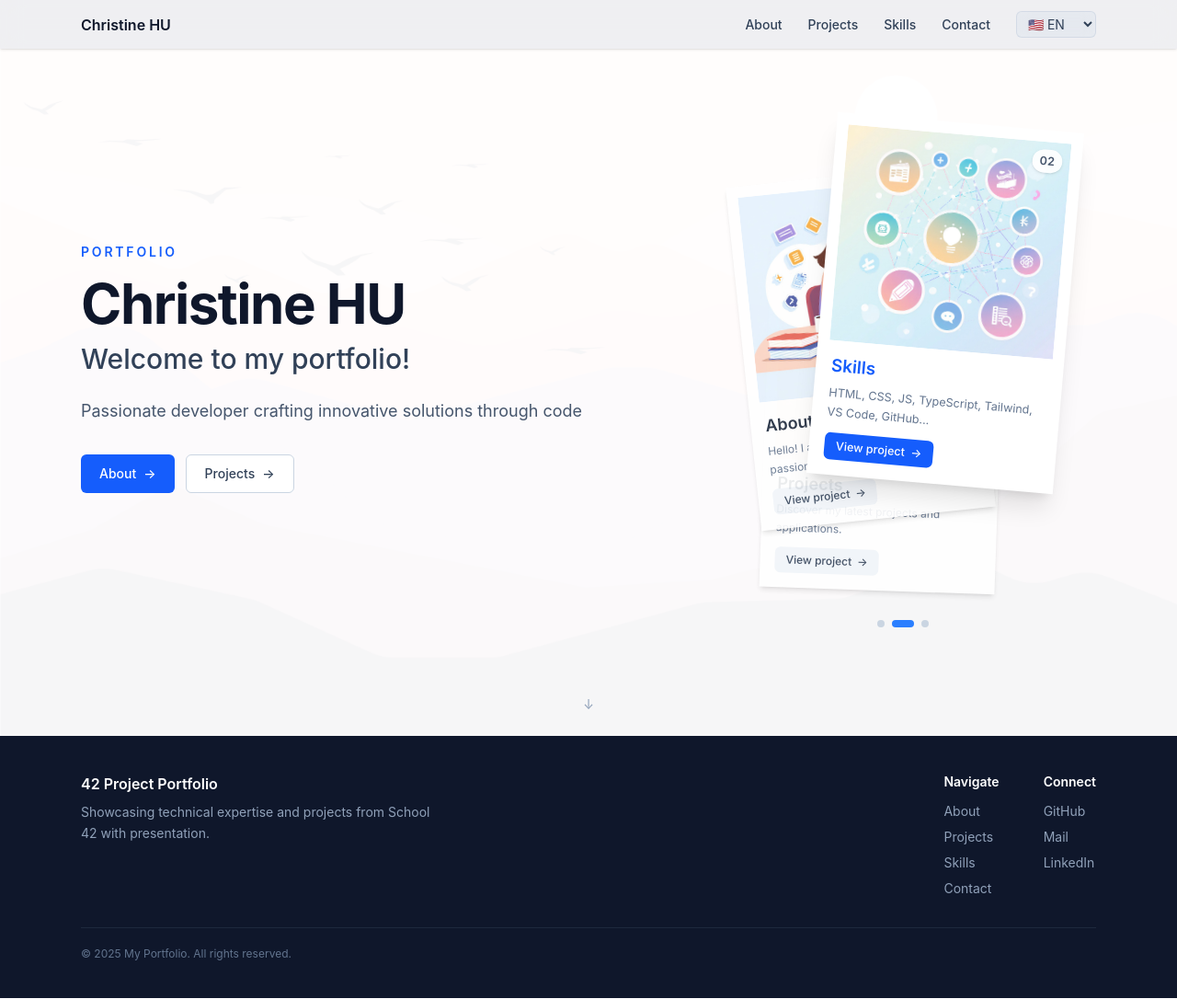
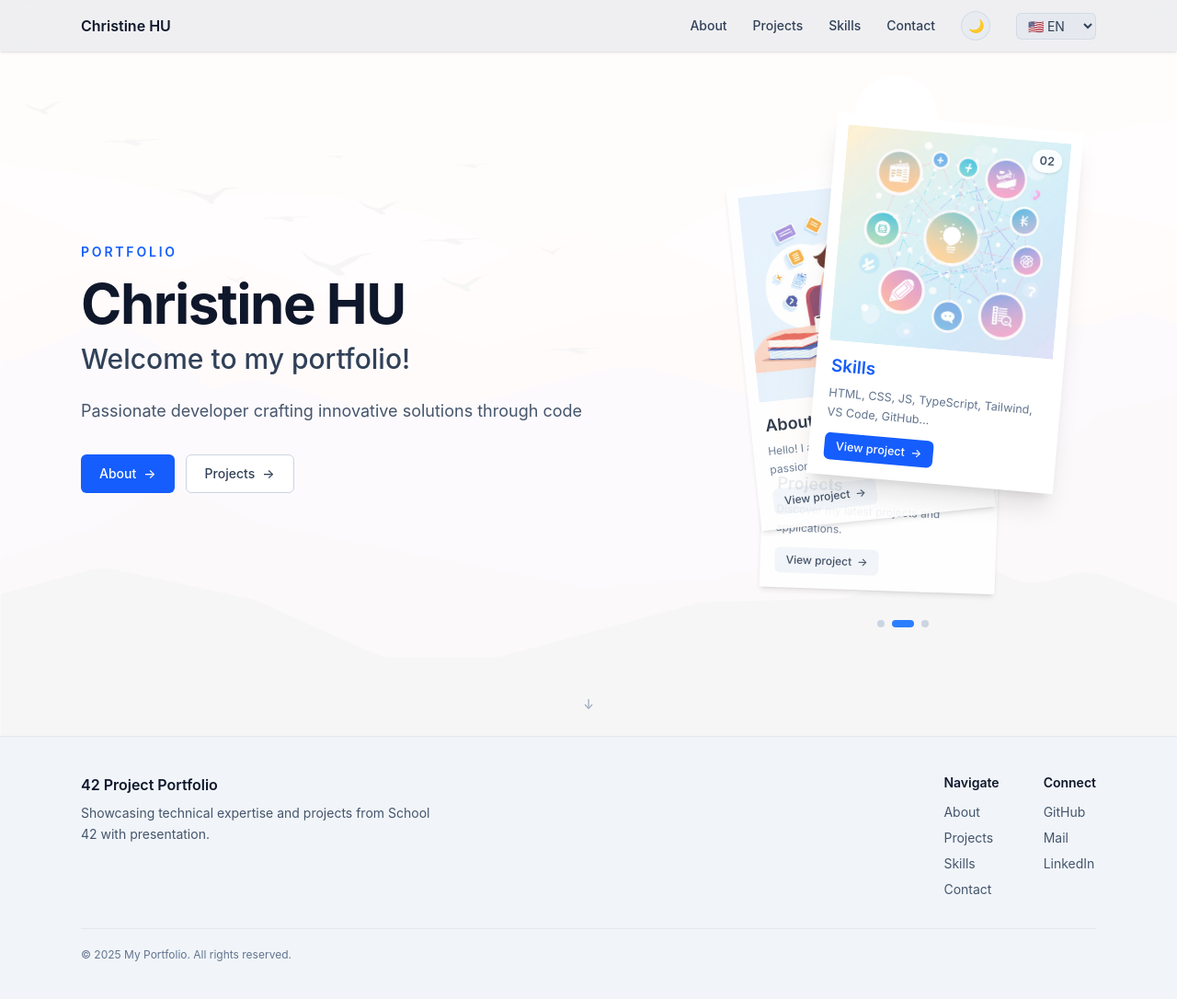
Before and after one commit to chrstnhu/my-portfolio, a React (Vite) app: page / in a window 1280 px wide. Shown: the whole page at 92% size. Built offline with nearby package versions, Linux system fonts and the light colour scheme.

Commit message:
add color theme mode (dark/light)

```diff
--- a/src/App.jsx
+++ b/src/App.jsx
@@ -55,7 +55,19 @@ function App() {
   }
 
   return (
-    <div className="flex min-h-screen flex-col">
+    <div
+      className="
+        flex
+        min-h-screen
+        flex-col
+        bg-white
+        text-slate-900
+        transition-colors
+        duration-300
+        dark:bg-slate-950
+        dark:text-slate-100
+      "
+    >
       <Header />
 
       <main className="flex-1">{renderPage()}</main>
--- a/src/components/Footer.jsx
+++ b/src/components/Footer.jsx
@@ -16,17 +16,38 @@ function Footer() {
     ["linkedin", "https://fr.linkedin.com/in/christine-hu-"],
   ];
 
-  const linkClass = "text-sm text-slate-400 transition-colors hover:text-white";
+  const linkClass = `
+    text-sm
+    text-slate-600
+    transition-colors
+    hover:text-blue-600
+    dark:text-slate-400
+    dark:hover:text-white
+  `;
 
   return (
-    <footer className="bg-slate-900 text-white">
+    <footer
+      className="
+        border-t
+        border-slate-200
+        bg-slate-100
+        text-slate-900
+        transition-colors
+        duration-300
+        dark:border-slate-800
+        dark:bg-slate-900
+        dark:text-white
+      "
+    >
       <div className="mx-auto max-w-6xl px-6 py-10">
         <div className="flex flex-col gap-8 sm:flex-row sm:justify-between">
           {/* Description */}
           <div className="max-w-sm">
-            <p className="mb-2 font-semibold">{t("footerTitle")}</p>
+            <p className="mb-2 font-semibold text-slate-900 dark:text-white">
+              {t("footerTitle")}
+            </p>
 
-            <p className="text-sm leading-relaxed text-slate-400">
+            <p className="text-sm leading-relaxed text-slate-600 dark:text-slate-400">
               {t("footerDescription")}
             </p>
           </div>
@@ -34,7 +55,7 @@ function Footer() {
           {/* Links */}
           <div className="flex gap-12">
             <nav className="flex flex-col gap-2">
-              <span className="mb-1 text-sm font-semibold text-white">
+              <span className="mb-1 text-sm font-semibold text-slate-900 dark:text-white">
                 {t("navigate")}
               </span>
 
@@ -46,7 +67,7 @@ function Footer() {
             </nav>
 
             <nav className="flex flex-col gap-2">
-              <span className="mb-1 text-sm font-semibold text-white">
+              <span className="mb-1 text-sm font-semibold text-slate-900 dark:text-white">
                 {t("connect")}
               </span>
 
@@ -67,8 +88,10 @@ function Footer() {
           </div>
         </div>
 
-        <div className="mt-8 border-t border-slate-800 pt-5">
-          <p className="text-xs text-slate-500">{t("copyright")}</p>
+        <div className="mt-8 border-t border-slate-200 pt-5 dark:border-slate-800">
+          <p className="text-xs text-slate-500 dark:text-slate-500">
+            {t("copyright")}
+          </p>
         </div>
       </div>
     </footer>
--- a/src/components/Header.jsx
+++ b/src/components/Header.jsx
@@ -1,7 +1,9 @@
 import { useLanguage } from "../context/LanguageContext";
+import { useTheme } from "../context/ThemeContext";
 
 function Header() {
   const { language, changeLanguage, t } = useLanguage();
+  const { darkMode, toggleDarkMode } = useTheme();
 
   const navigation = [
     ["about", "about"],
@@ -27,6 +29,10 @@ function Header() {
         text-slate-800
         shadow-sm
         backdrop-blur-md
+        transition-colors
+        duration-300
+        dark:bg-slate-900/70
+        dark:text-slate-200
       "
     >
       <div className="mx-auto flex max-w-6xl items-center justify-between px-6 py-3">
@@ -42,13 +48,15 @@ function Header() {
             duration-200
             hover:-translate-y-px
             hover:text-blue-600
+            dark:text-white
+            dark:hover:text-blue-400
           "
         >
           Christine HU
         </a>
 
         {/* Navigation */}
-        <nav className="flex items-center gap-5 sm:gap-7">
+        <nav className="flex items-center gap-3 sm:gap-7">
           {navigation.map(([key, labelKey]) => (
             <a
               key={key}
@@ -64,6 +72,8 @@ function Header() {
                 transition-colors
                 duration-200
                 hover:text-blue-600
+                dark:text-slate-300
+                dark:hover:text-blue-400
                 sm:block
               "
             >
@@ -81,10 +91,46 @@ function Header() {
                   transition-all
                   duration-200
                   group-hover:w-full
+                  dark:bg-blue-400
                 "
               />
             </a>
           ))}
+
+          {/* Dark mode toggle */}
+          <button
+            type="button"
+            onClick={toggleDarkMode}
+            aria-label={
+              darkMode ? "Switch to light mode" : "Switch to dark mode"
+            }
+            className="
+              flex
+              h-8
+              w-8
+              items-center
+              justify-center
+              rounded-full
+              border
+              border-slate-300/70
+              bg-slate-200/50
+              text-sm
+              transition-all
+              duration-200
+              hover:scale-105
+              hover:border-blue-300
+              hover:bg-slate-200/80
+              focus:outline-none
+              focus:ring-2
+              focus:ring-blue-500/50
+              dark:border-slate-600
+              dark:bg-slate-800/70
+              dark:hover:border-blue-400
+              dark:hover:bg-slate-700
+            "
+          >
+            {darkMode ? "☀️" : "🌙"}
+          </button>
 
           {/* Language */}
           <select
@@ -110,6 +156,11 @@ function Header() {
               focus:border-blue-500
               focus:ring-1
               focus:ring-blue-500
+              dark:border-slate-600
+              dark:bg-slate-800/70
+              dark:text-slate-200
+              dark:hover:border-blue-400
+              dark:hover:bg-slate-700
             "
           >
             <option value="en">🇺🇸 EN</option>
--- /dev/null
+++ b/src/context/ThemeContext.jsx
@@ -0,0 +1,52 @@
+import { createContext, useContext, useEffect, useState } from "react";
+
+const ThemeContext = createContext();
+
+export function ThemeProvider({ children }) {
+  const [darkMode, setDarkMode] = useState(() => {
+    const savedTheme = localStorage.getItem("theme");
+
+    if (savedTheme) {
+      return savedTheme === "dark";
+    }
+
+    return window.matchMedia("(prefers-color-scheme: dark)").matches;
+  });
+
+  useEffect(() => {
+    const root = document.documentElement;
+
+    if (darkMode) {
+      root.classList.add("dark");
+      localStorage.setItem("theme", "dark");
+    } else {
+      root.classList.remove("dark");
+      localStorage.setItem("theme", "light");
+    }
+  }, [darkMode]);
+
+  function toggleDarkMode() {
+    setDarkMode((previous) => !previous);
+  }
+
+  return (
+    <ThemeContext.Provider
+      value={{
+        darkMode,
+        toggleDarkMode,
+      }}
+    >
+      {children}
+    </ThemeContext.Provider>
+  );
+}
+
+export function useTheme() {
+  const context = useContext(ThemeContext);
+
+  if (!context) {
+    throw new Error("useTheme must be used inside ThemeProvider");
+  }
+
+  return context;
+}
--- a/src/index.css
+++ b/src/index.css
@@ -1,4 +1,41 @@
 @import "tailwindcss";
+
+/* =========================
+DARK MODE
+========================= */
+
+@custom-variant dark (&:where(.dark, .dark *));
+
+/* =========================
+GLOBAL
+========================= */
+
+html {
+    scroll-behavior: smooth;
+}
+
+body {
+    margin: 0;
+    background-color: #ffffff;
+    color: #0f172a;
+    transition:
+        background-color 300ms ease,
+        color 300ms ease;
+}
+
+/* Dark mode global */
+html.dark body {
+    background-color: #0f172a;
+    color: #e2e8f0;
+}
+
+html {
+  scroll-behavior: smooth;
+}
+
+/* =========================
+GENERAL ANIMATIONS
+========================= */
 
 @keyframes wiggle {
 
@@ -10,10 +47,14 @@
     50% {
         transform: rotate(12deg);
     }
+
+
 }
 
+/* =========================
+🎵 MUSIC
+========================= */
 
-/* 🎵 Musique */
 @keyframes soundWave {
 
     0%,
@@ -24,11 +65,16 @@
     50% {
         transform: scaleY(1.5);
     }
+
+
 }
 
-/* 🎮 Course */
+/* =========================
+🎮 RACE
+========================= */
 
 @keyframes race {
+
     0% {
         transform: translateX(0);
     }
@@ -40,10 +86,16 @@
     100% {
         transform: translateX(0);
     }
+
+
 }
 
+/* =========================
+✈️ TRAVEL
+========================= */
 
 @keyframes followTravelPath {
+
     0% {
         transform: translate(2px, 43px) rotate(-65deg);
     }
@@ -75,10 +127,16 @@
     100% {
         transform: translate(103px, 18px) rotate(15deg);
     }
+
+
 }
 
+/* =========================
+🏎️ TOP RACE CAR
+========================= */
 
 @keyframes raceTop {
+
     0% {
         transform: translateX(0) scaleX(-1);
     }
@@ -98,9 +156,16 @@
     100% {
         transform: translateX(70px) scaleX(-1);
     }
+
+
 }
 
+/* =========================
+🏎️ BOTTOM RACE CAR
+========================= */
+
 @keyframes raceBottom {
+
     0% {
         transform: translateX(0) scaleX(-1);
     }
@@ -120,4 +185,6 @@
     100% {
         transform: translateX(87px) scaleX(-1);
     }
+
+
 }
--- a/src/main.jsx
+++ b/src/main.jsx
@@ -3,11 +3,14 @@ import { createRoot } from "react-dom/client";
 import "./index.css";
 import App from "./App.jsx";
 import { LanguageProvider } from "./context/LanguageContext.jsx";
+import { ThemeProvider } from "./context/ThemeContext.jsx";
 
 createRoot(document.getElementById("root")).render(
   <StrictMode>
     <LanguageProvider>
-      <App />
+      <ThemeProvider>
+        <App />
+      </ThemeProvider>
     </LanguageProvider>
   </StrictMode>,
 );
```
Also changed, not shown: src/sections/Contact.jsx (+94 -66 lines). Lines whose indentation alone changed are shown as unchanged.
